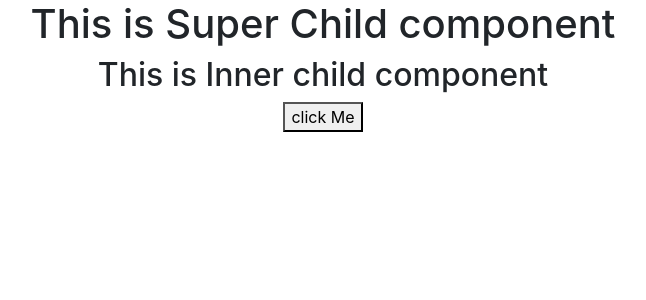
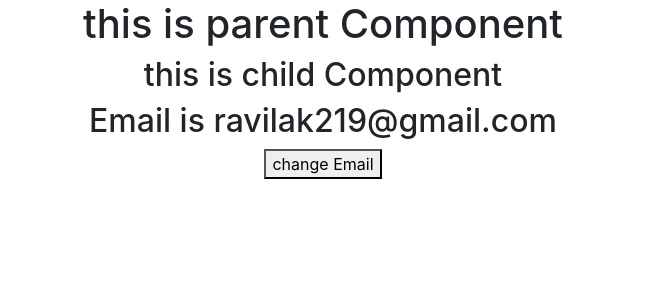
Before and after one commit to RAVIWITHGIT/React, a React (Create React App) app: page / in a window 1280 px wide. Shown: the top 300 px of the page, without its empty margins (317-963 px from the left). Built offline with nearby package versions, Linux system fonts and the light colour scheme.

Commit message:
update code

```diff
--- a/src/App.js
+++ b/src/App.js
@@ -1,11 +1,12 @@
 import React from 'react';
-import Tut20 from './tut20_passFunction/tut20';
+import Tut23Parent from './tut23_RenderLifecycle/tut23Parent';
 
 
 
 function App() {
+
   return (
-    <Tut20/>
+    <Tut23Parent/>
   );
 }
 
--- /dev/null
+++ b/src/tut23_RenderLifecycle/tut23Parent.js
@@ -0,0 +1,26 @@
+import React, { Component } from 'react'
+import Tut23child from './tut23child'
+
+class Tut23Parent extends Component{
+    // constructor(){
+    //     super()
+    //     this.state={
+    //         name:"ravi"
+    //     }
+    // }
+
+    render(){
+        console.log("this is parent js file")
+        return (
+            <div className='text-center'>
+              <h1>this is parent Component</h1>
+              <Tut23child/>
+              {/* <Tut23child name={this.state.name}/> */}
+              {/* <button onClick={()=>{this.setState({name:"shiv"})}}>click button</button> */}
+            </div>
+          )
+    }
+}
+
+
+export default Tut23Parent
--- /dev/null
+++ b/src/tut23_RenderLifecycle/tut23child.js
@@ -0,0 +1,24 @@
+import React, { Component } from 'react'
+
+class Tut23child extends Component {
+    constructor(){
+        super()
+        this.state={
+            Email:"ravilak219@gmail.com"
+        }
+    }
+    render(){
+        console.log("call child js file")
+        return (
+          <div>
+            <h2>this is child Component</h2>
+            {/* <h2>name is {this.props.name}</h2> */}
+            <h2>Email is {this.state.Email}</h2>
+            <button onClick={()=>this.setState({Email:"ravilakshakakr336@gmail.com"})}>change Email</button>
+          </div>
+        )
+
+    }
+}
+
+export default Tut23child
```
Also changed, not shown: src/tut22_constructor/tut23.js (added, +18 -0 lines), src/tut21_passFunction/tut20.js (renamed from src/tut20_passFunction/tut20.js), src/tut21_passFunction/tut20as.js (renamed from src/tut20_passFunction/tut20as.js).
